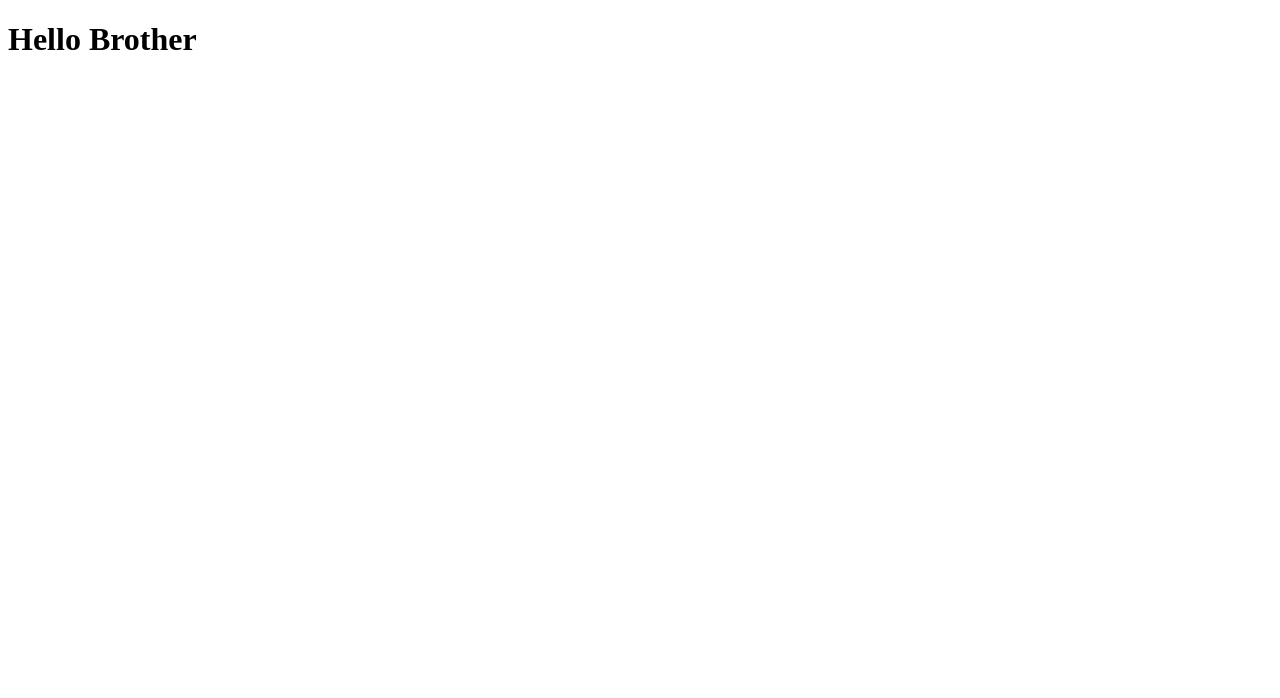
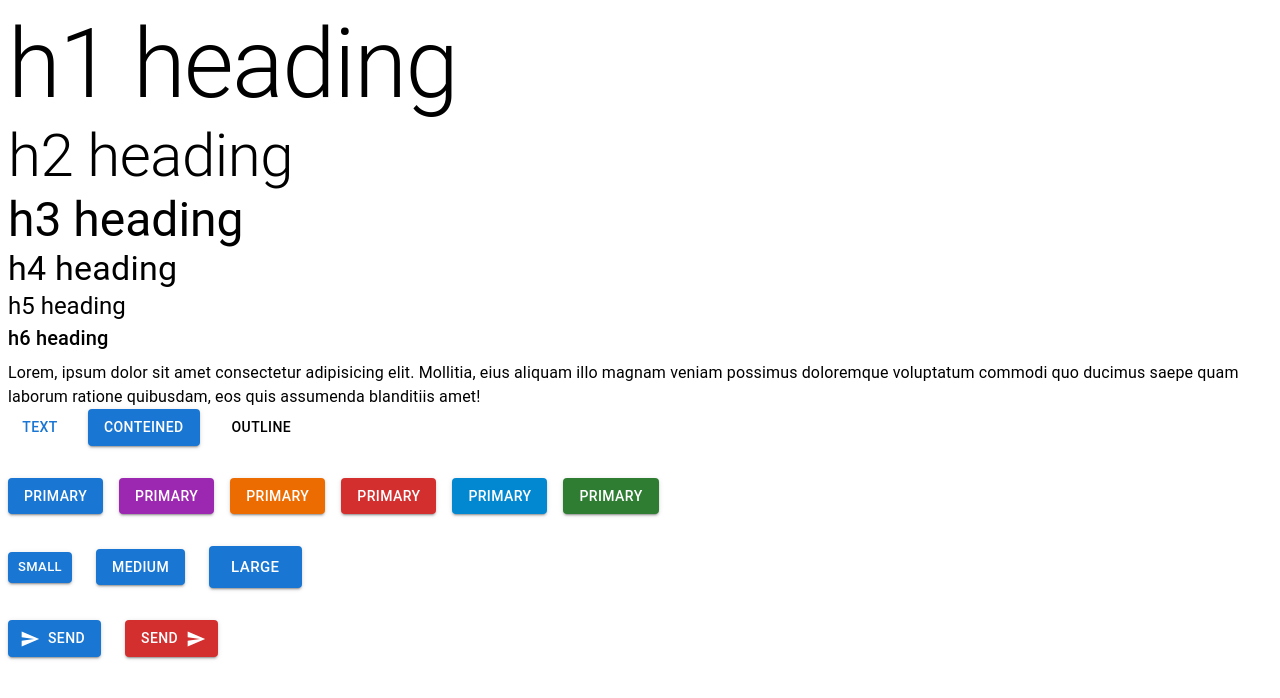
Before and after one commit to kafi22/mui-with-react, a React (Vite) app: page / in a window 1280 px wide. Shown: the top 698 px of the page. Built offline with nearby package versions, Linux system fonts and the light colour scheme.

Commit message:
somemore-add

```diff
--- a/package.json
+++ b/package.json
@@ -12,6 +12,7 @@
   "dependencies": {
     "@emotion/react": "^11.11.1",
     "@emotion/styled": "^11.11.0",
+    "@mui/icons-material": "^5.14.1",
     "@mui/material": "^5.14.2",
     "react": "^18.2.0",
     "react-dom": "^18.2.0"
--- a/src/App.jsx
+++ b/src/App.jsx
@@ -1,4 +1,4 @@
-import Typrogaphy from "./components/Typrogaphy"
+import {Typrogaphy, MuiTypogaphy} from './components'
 
 const App = () => {
 
@@ -6,6 +6,7 @@ const App = () => {
   return (
     <>
     <Typrogaphy />
+    <MuiTypogaphy />
     </>
   )
 }
--- /dev/null
+++ b/src/components/MuiTypogaphy.jsx
@@ -0,0 +1,36 @@
+import { Button, Stack } from "@mui/material";
+
+import SendIcon from '@mui/icons-material/Send';
+
+const MuiTypogaphy = () => {
+
+    return (
+        <Stack spacing={4}>
+        <Stack spacing={2} direction='row'>
+        <Button variant="text">Text</Button>
+        <Button variant="contained">Conteined</Button>
+        <Button variant="outline">Outline</Button>
+        </Stack>
+        <Stack spacing={2} direction='row'>
+            <Button variant="contained" color="primary">Primary</Button>
+            <Button variant="contained" color="secondary">Primary</Button>
+            <Button variant="contained" color="warning">Primary</Button>
+            <Button variant="contained" color="error">Primary</Button>
+            <Button variant="contained" color="info">Primary</Button>
+            <Button variant="contained" color="success">Primary</Button>
+        </Stack>
+        <Stack display='block' spacing={3} direction='row'>
+            <Button variant="contained" size="small">Small</Button>
+            <Button variant="contained" size="medium">medium</Button>
+            <Button variant="contained" size="large">large</Button>
+        </Stack>
+
+        <Stack display='block' spacing={3} direction='row'>
+            <Button variant="contained" startIcon={<SendIcon />}>Send</Button>
+            <Button variant="contained" endIcon={<SendIcon />} color="error">Send</Button>
+        </Stack>
+        </Stack>
+    )
+}
+
+export default MuiTypogaphy;
--- a/src/components/Typrogaphy.jsx
+++ b/src/components/Typrogaphy.jsx
@@ -1,9 +1,20 @@
+
+import { Typography} from '@mui/material'
+
 const Typrogaphy = () => {
 
     return (
-        <h1>
-            Hello Brother
-        </h1>
+        <div>
+        <Typography variant='h1'>h1 heading</Typography>
+        <Typography variant='h2'>h2 heading</Typography>
+        <Typography variant='h3'>h3 heading</Typography>
+        <Typography variant='h4'>h4 heading</Typography>
+        <Typography variant='h5'>h5 heading</Typography>
+        <Typography variant='h6' component='h1' gutterBottom>h6 heading</Typography>
+        <Typography variant='body1'>
+            Lorem, ipsum dolor sit amet consectetur adipisicing elit. Mollitia, eius aliquam illo magnam veniam possimus doloremque voluptatum commodi quo ducimus saepe quam laborum ratione quibusdam, eos quis assumenda blanditiis amet!
+        </Typography>
+        </div>
     )
 }
 
--- /dev/null
+++ b/src/components/index.js
@@ -0,0 +1,2 @@
+export {default as Typrogaphy} from "./Typrogaphy.jsx";
+export {default as MuiTypogaphy} from "./MuiTypogaphy.jsx"
```
Also changed, not shown: 1 other file (tests, documents, lock files or other folders).
